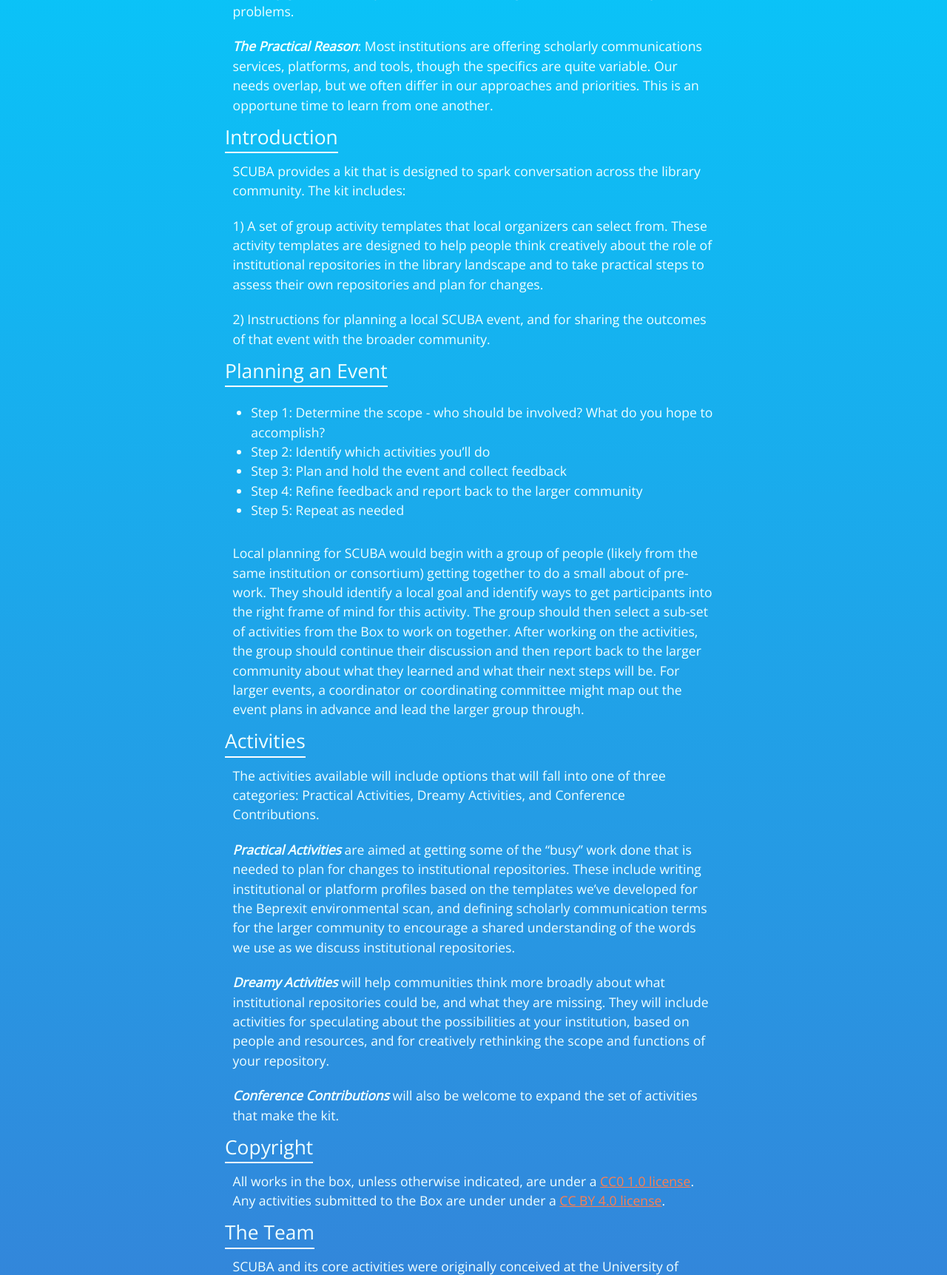
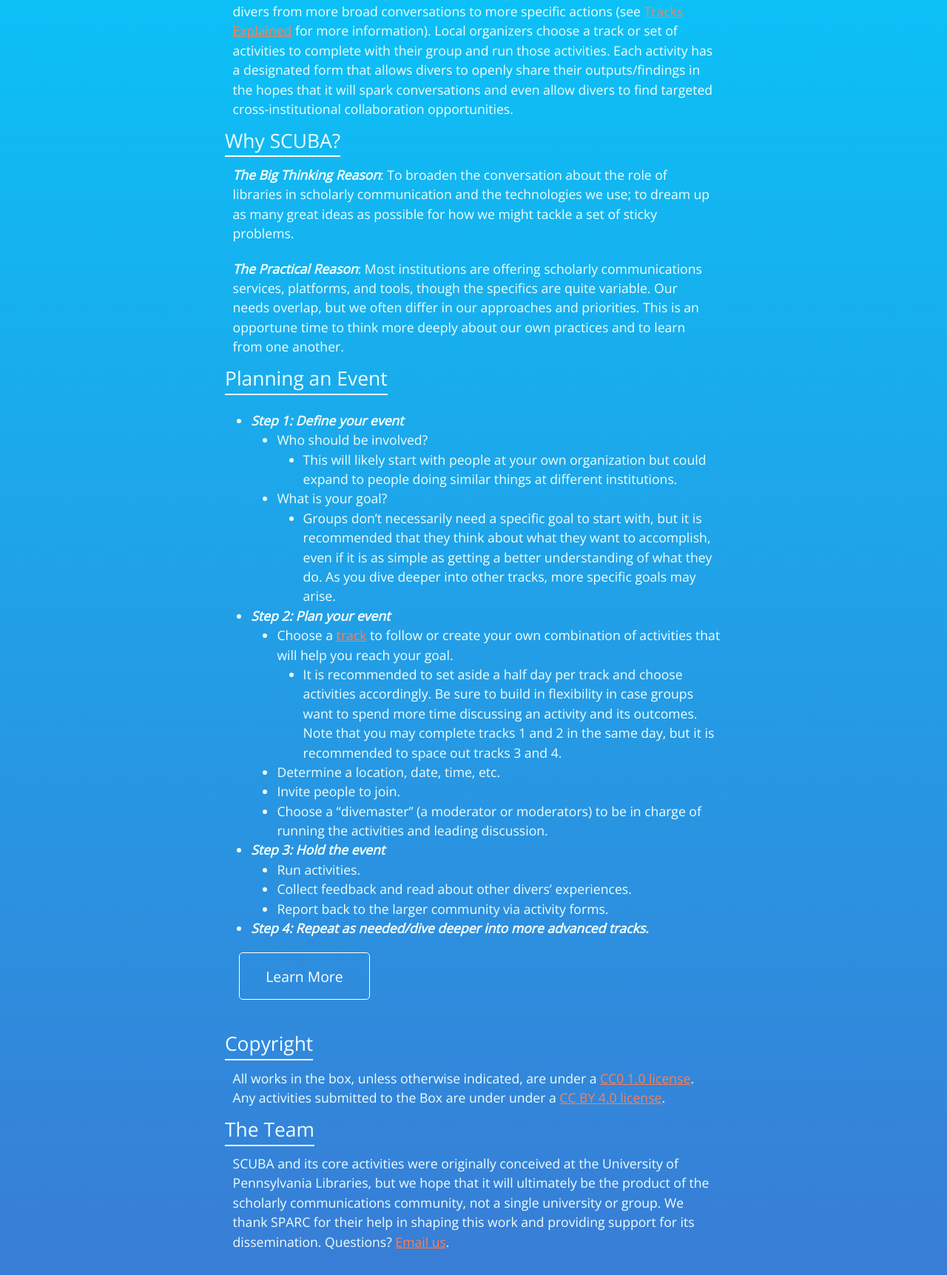
Before and after one commit to upenndigitalscholarship/scuba, a plain HTML site: page about.html in a window 1280 px wide. Shown: the part 454-2177 px from the top of the page at 74% size. Drawn offline with nearby package versions, Linux system fonts and the light colour scheme.

Commit message:
Update About page text based on SW edits

```diff
--- a/about.html
+++ b/about.html
@@ -53,91 +53,60 @@
       </header>
       <div class="main" id="about-description">
         <hr />
+        <h2 class="about-subhead">Introduction</h2>
+        <p>
+          SCUBA is a collection of organizational development activities designed to help participants (“divers”) take an introspective look at their own organization and to plan for possible changes. Activities are organized into “tracks,” which guide divers from more broad conversations to more specific actions (see <a href="https://docs.google.com/document/d/1kJvA486EXN4yOgmHjjoDUbAq_1KroI_6bAty4Zc-FZY/edit?usp=sharing" target="_blank" rel="noopener">Tracks Explained</a> for more information). Local organizers choose a track or set of activities to complete with their group and run those activities. Each activity has a designated form that allows divers to openly share their outputs/findings in the hopes that it will spark conversations and even allow divers to find targeted cross-institutional collaboration opportunities.
+        </p>
         <h2 class="about-subhead">Why SCUBA?</h2>
         <p>
-          <span class="emphasis">The Big Thinking Reason</span>: To broaden the
-          conversation about the role of libraries in scholarly communication
-          and the technologies we use; to dream up as many great ideas as
-          possible for how we might tackle a set of sticky problems.
+          <span class="emphasis">The Big Thinking Reason</span>: To broaden the conversation about the role of libraries in scholarly communication and the technologies we use; to dream up as many great ideas as possible for how we might tackle a set of sticky problems.
         </p>
 
         <p>
-          <span class="emphasis">The Practical Reason</span>: Most institutions
-          are offering scholarly communications services, platforms, and tools,
-          though the specifics are quite variable. Our needs overlap, but we
-          often differ in our approaches and priorities. This is an opportune
-          time to learn from one another.
-        </p>
-
-        <h2 class="about-subhead">Introduction</h2>
-        <p>
-          SCUBA provides a kit that is designed to spark conversation across the
-          library community. The kit includes:
-        </p>
-        <p>
-          1) A set of group activity templates that local organizers can select
-          from. These activity templates are designed to help people think
-          creatively about the role of institutional repositories in the library
-          landscape and to take practical steps to assess their own repositories
-          and plan for changes.
-        </p>
-        <p>
-          2) Instructions for planning a local SCUBA event, and for sharing the
-          outcomes of that event with the broader community.
+          <span class="emphasis">The Practical Reason</span>: Most institutions are offering scholarly communications services, platforms, and tools, though the specifics are quite variable. Our needs overlap, but we often differ in our approaches and priorities. This is an opportune time to think more deeply about our own practices and to learn from one another.
         </p>
 
         <h2 class="about-subhead">Planning an Event</h2>
         <p>
           <ul class="about-list">
-            <li>Step 1: Determine the scope - who should be involved? What do you hope
-                to accomplish?</li>
-                <li>Step 2: Identify which activities you’ll do</li>
-                <li>Step 3: Plan and hold the event and collect feedback</li>
-                <li>Step 4: Refine feedback and report back to the larger community</li>
-                <li>Step 5: Repeat as needed</li>
+            <li class="emphasis">Step 1: Define your event</li>
+              <ul class="about-list">
+                <li>Who should be involved?</li>
+                  <ul class="about-list">
+                    <li>This will likely start with people at your own organization but could expand to people doing similar things at different institutions.</li>
+                  </ul>
+                <li>What is your goal?</li>
+                <ul class="about-list">
+                  <li>Groups don’t necessarily need a specific goal to start with, but it is recommended that they think about what they want to accomplish, even if it is as simple as getting a better understanding of what they do. As you dive deeper into other tracks, more specific goals may arise.
+                  </li>
+                </ul>
+              </ul>
+            <li class="emphasis about-list-itemhead">Step 2: Plan your event</li>
+            <ul class="about-list">
+              <li>Choose a <a href="https://docs.google.com/document/d/1kJvA486EXN4yOgmHjjoDUbAq_1KroI_6bAty4Zc-FZY/edit?usp=sharing" target="_blank" rel="noopener">track</a> to follow or create your own combination of activities that will help you reach your goal.</li>
+                <ul class="about-list">
+                  <li>It is recommended to set aside a half day per track and choose activities accordingly. Be sure to build in flexibility in case groups want to spend more time discussing an activity and its outcomes. Note that you may complete tracks 1 and 2 in the same day, but it is recommended to space out tracks 3 and 4.
+                  </li>
+                </ul>
+              <li>Determine a location, date, time, etc.</li>
+              <li>Invite people to join.</li>
+              <li>Choose a “divemaster” (a moderator or moderators) to be in charge of running the activities and leading discussion.</li>
+            </ul>
+            <li class="emphasis about-list-itemhead">Step 3: Hold the event</li>
+            <ul class="about-list">
+              <li>Run activities.</li>
+              <li>Collect feedback and read about other divers’ experiences.</li>
+              <li>Report back to the larger community via activity forms.</li>
+            </ul>
+            <li class="emphasis about-list-itemhead">Step 4: Repeat as needed/dive deeper into more advanced tracks.</li>
           </ul>
-        </p>
-        <p>
-          Local planning for SCUBA would begin with a group of people (likely
-          from the same institution or consortium) getting together to do a
-          small about of pre-work. They should identify a local goal and
-          identify ways to get participants into the right frame of mind for
-          this activity. The group should then select a sub-set of activities
-          from the Box to work on together. After working on the activities, the
-          group should continue their discussion and then report back to the
-          larger community about what they learned and what their next steps
-          will be. For larger events, a coordinator or coordinating committee
-          might map out the event plans in advance and lead the larger group
-          through.
-        </p>
 
-        <h2 class="about-subhead">Activities</h2>
-        <p>
-          The activities available will include options that will fall into one
-          of three categories: Practical Activities, Dreamy Activities, and
-          Conference Contributions.
-        </p>
-        <p>
-          <span class="emphasis">Practical Activities</span> are aimed at
-          getting some of the “busy” work done that is needed to plan for
-          changes to institutional repositories. These include writing
-          institutional or platform profiles based on the templates we’ve
-          developed for the Beprexit environmental scan, and defining scholarly
-          communication terms for the larger community to encourage a shared
-          understanding of the words we use as we discuss institutional
-          repositories.
-        </p>
-        <p>
-          <span class="emphasis">Dreamy Activities</span> will help communities
-          think more broadly about what institutional repositories could be, and
-          what they are missing. They will include activities for speculating
-          about the possibilities at your institution, based on people and
-          resources, and for creatively rethinking the scope and functions of
-          your repository.
-        </p>
-        <p>
-          <span class="emphasis">Conference Contributions</span> will also be
-          welcome to expand the set of activities that make the kit.
+            <a href="http://bit.ly/scholcommunboxed" target="_blank" rel="noopener">
+              <button class="hvr-fade">
+                Learn More
+              </button>
+            </a>
+
         </p>
 
         <h2 class="about-subhead">Copyright</h2>
@@ -145,30 +114,17 @@
           All works in the box, unless otherwise indicated, are under a
           <a
             href="https://creativecommons.org/publicdomain/zero/1.0/"
-            target="_blank"
+            target="_blank" rel="noopener"
             >CC0 1.0 license</a
           >. Any activities submitted to the Box are under under a
-          <a href="https://creativecommons.org/licenses/by/4.0/" target="_blank"
+          <a href="https://creativecommons.org/licenses/by/4.0/" target="_blank" rel="noopener"
             >CC BY 4.0 license</a
           >.
         </p>
 
         <h2 class="about-subhead">The Team</h2>
         <p>
-          SCUBA and its core activities were originally conceived at the
-          University of Pennsylvania, but we hope that it will ultimately be the
-          product of the scholarly communications community, not a single
-          university or group. We thank SPARC for their help in shaping the Box
-          and providing support for its dissemination.
-        </p>
-        <p>
-          University of Pennsylvania Libraries team:
-          <ul class="about-list">
-            <li>Laurie Allen</li>
-            <li>Margaret Janz</li>
-            <li>Kenny Whitebloom</li>
-            <li>Sarah Wipperman (contact), swipp@upenn.edu</li>
-          </ul>
+          SCUBA and its core activities were originally conceived at the University of Pennsylvania Libraries, but we hope that it will ultimately be the product of the scholarly communications community, not a single university or group. We thank SPARC for their help in shaping this work and providing support for its dissemination. Questions? <a href="mailto:libraryrepository@pobox.upenn.edu">Email us</a>.
         </p>
       </div>
     </section>
```
